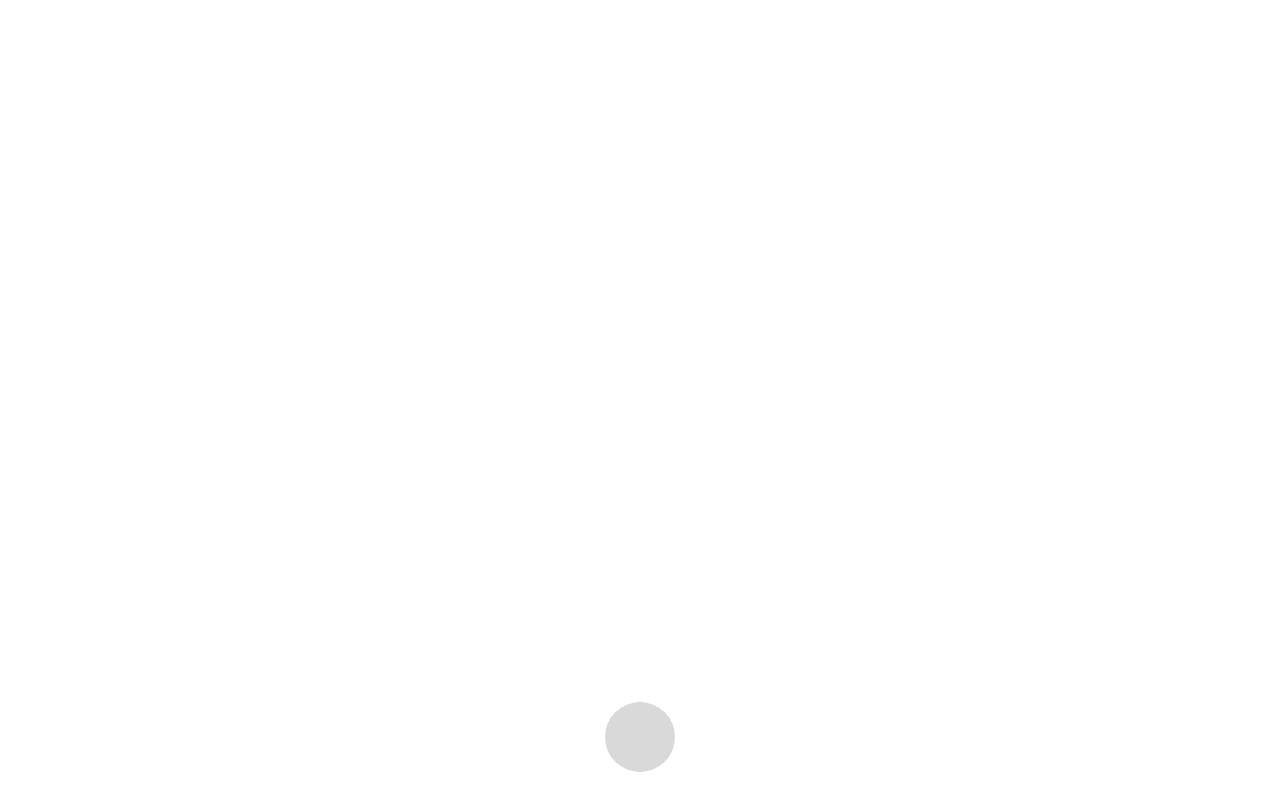
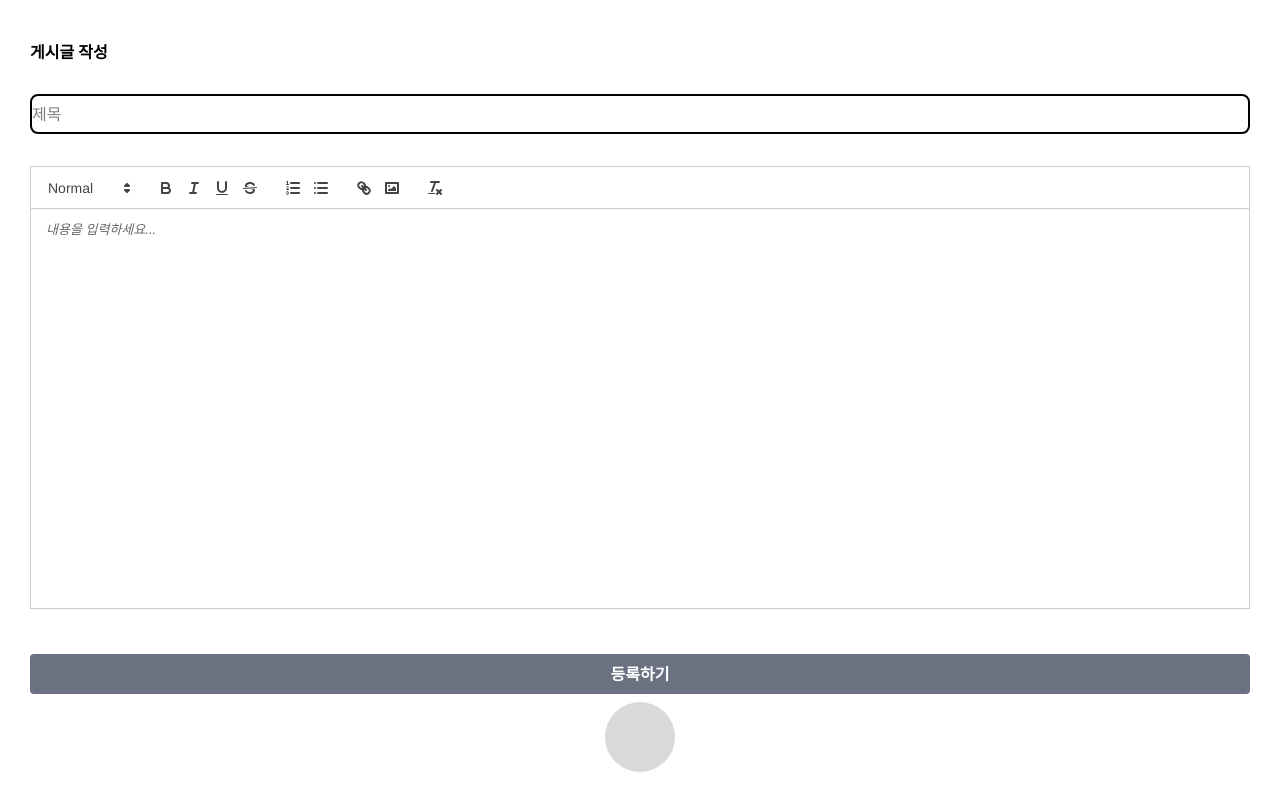
Before and after one commit to kdt-ful-class-three-group/poop, a React (Vite) app in the folder client/: page /Community/write in a window 1280 px wide. Before the commit this address had no page. Shown: the top 810 px of the page. Built offline with nearby package versions, Linux system fonts and the light colour scheme.

Commit message:
Merge branch 'JadenMeister/issue16' into dev

```diff
--- a/client/package.json
+++ b/client/package.json
@@ -14,6 +14,7 @@
   "license": "ISC",
   "dependencies": {
     "@tailwindcss/vite": "^4.1.4",
+    "react-quill": "^2.0.0",
     "react-router": "^7.5.0",
     "react-router-dom": "^7.5.0",
     "tailwindcss": "^4.1.4",
--- a/client/src/App.jsx
+++ b/client/src/App.jsx
@@ -11,6 +11,7 @@ import Mypage from "./pages/Mypage.jsx";
 import Admin from "./pages/Admin.jsx";
 import Register from "./pages/Register.jsx";
 import Layout from "./layout/Layout.jsx";
+import Write from "./pages/Write.jsx";
 
 import Nav from "./commonComponents/Nav.jsx";
 
@@ -27,6 +28,7 @@ function App() {
               path="/Community/CommunityDetail"
               element={<CommunityDetail />}
             />
+            <Route path="/Community/write" element={<Write />} />
             <Route path="/Login" element={<Login />} />
             <Route path="/Mypage" element={<Mypage />} />
             <Route path="/Admin" element={<Admin />} />
--- /dev/null
+++ b/client/src/components/QuilEditor.jsx
@@ -0,0 +1,43 @@
+import React from 'react';
+import ReactQuill from 'react-quill';
+import 'react-quill/dist/quill.snow.css';
+
+// Quill 툴바 구성
+const modules = {
+    toolbar: [
+        [{ header: [1, 2, 3, false] }],
+        ['bold', 'italic', 'underline', 'strike'],
+        [{ list: 'ordered' }, { list: 'bullet' }],
+        ['link', 'image'],
+        ['clean'],
+    ],
+};
+
+// 글꼴
+const formats = [
+    'header',
+    'bold', 'italic', 'underline', 'strike',
+    'list', 'bullet',
+    'link', 'image',
+];
+
+const QuillEditor = ({ value, onChange }) => {
+    return (
+        <div className="h-[50vh] max-h-125 min-h-50 mb-8">
+            <ReactQuill
+                theme="snow"
+                value={value}
+                onChange={onChange}
+                modules={modules}
+                formats={formats}
+                className="h-full"
+                placeholder="내용을 입력하세요..."
+            />
+        </div>
+    );
+};
+
+
+
+
+export default QuillEditor;
--- /dev/null
+++ b/client/src/pages/Write.jsx
@@ -0,0 +1,33 @@
+import QuilEditor from "../components/QuilEditor.jsx";
+
+function Write() {
+    return (
+        <div className="w-full min-h-screen flex flex-col">
+            <h1 className="mt-5 font-bold">게시글 작성</h1>
+
+            <div className="flex flex-col items-center justify-center w-full mt-7.5 mb-auto">
+                <form className="w-full">
+                    <div className="mb-4 flex flex-col gap-4 w-full">
+                        <input
+                            className="border-2 border-solid rounded-lg w-full h-10 mb-4"
+                            type="text"
+                            id="title"
+                            name="title"
+                            required
+                            placeholder="제목"
+                        />
+                        <QuilEditor />
+                    </div>
+                    <button
+                        className="mt-10 w-full bg-gray-500 hover:bg-gray-700 text-white font-bold py-2 px-4 rounded"
+                        type="submit"
+                    >
+                        등록하기
+                    </button>
+                </form>
+            </div>
+        </div>
+    );
+}
+
+export default Write;
```
